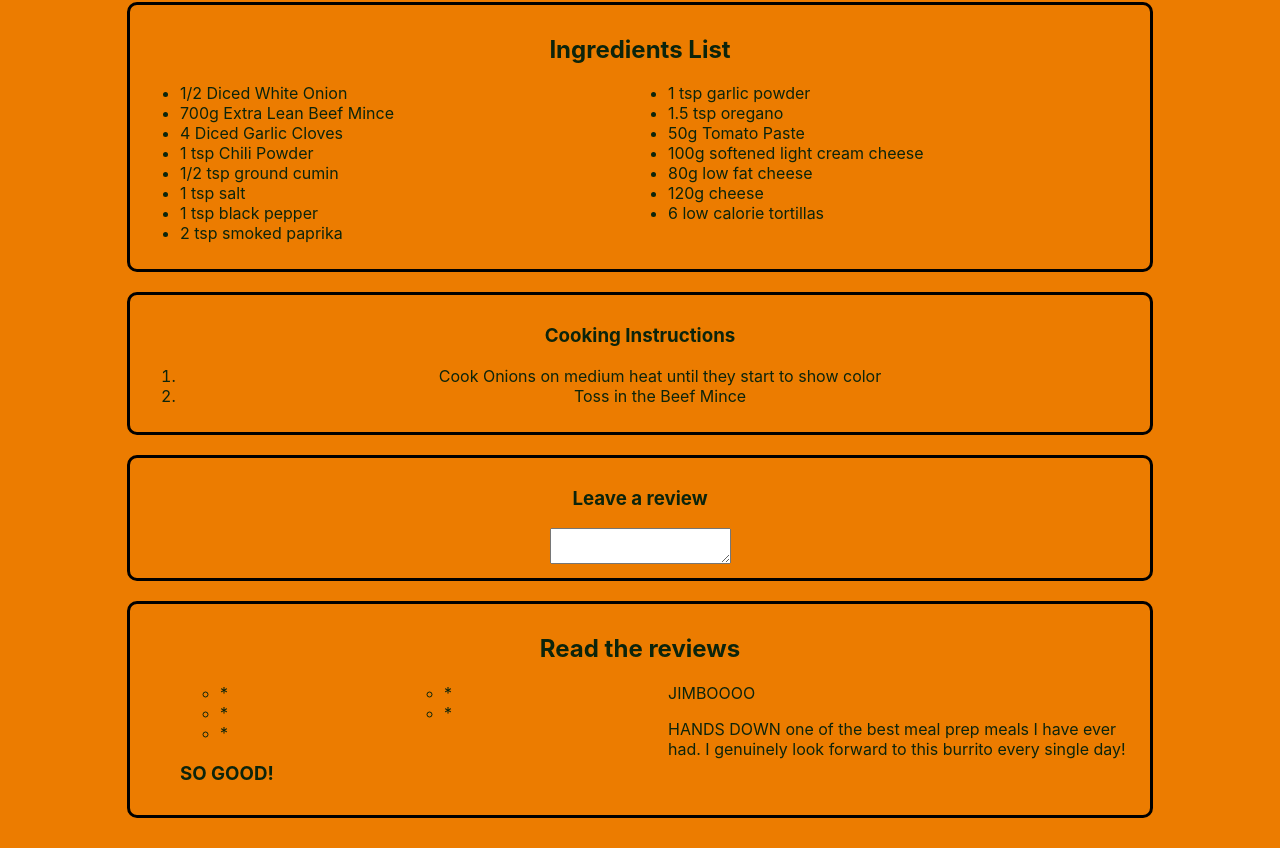
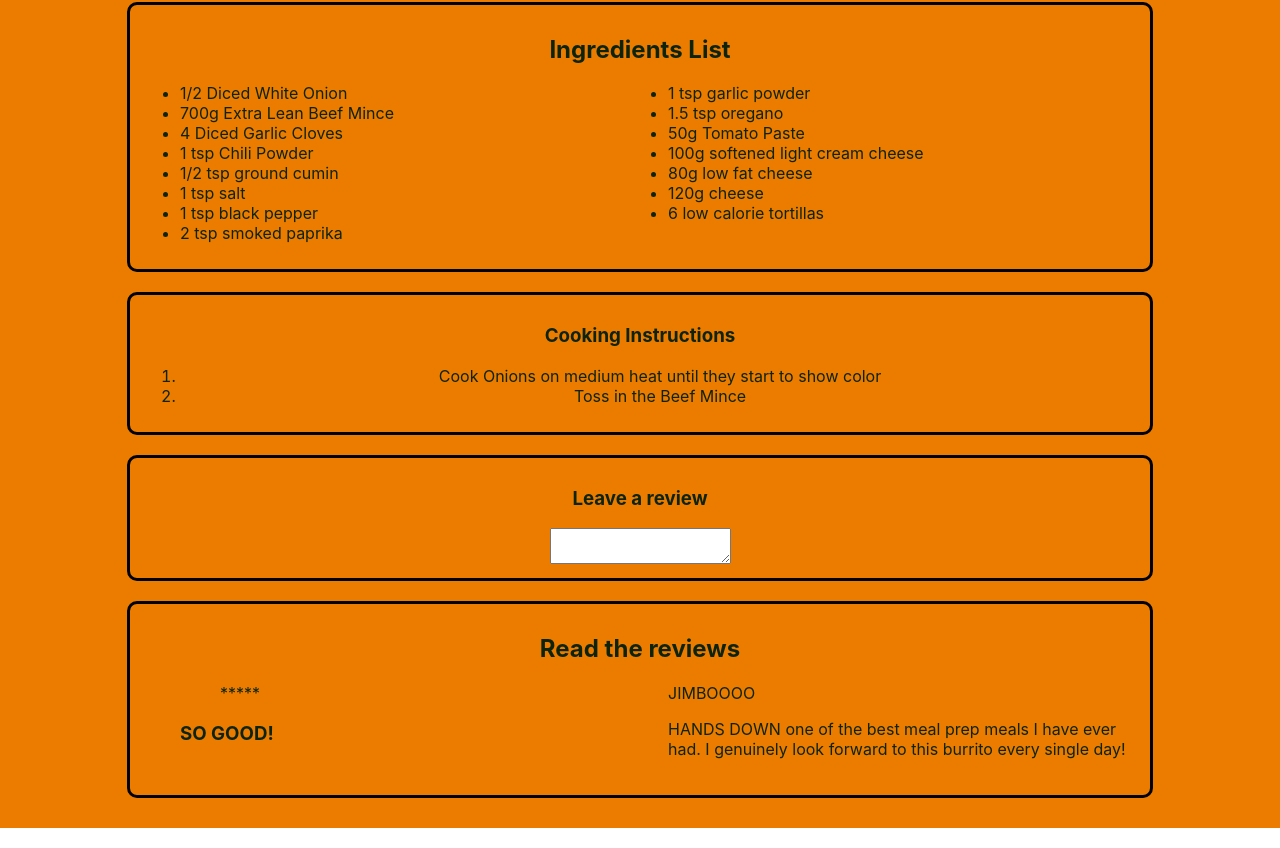
Before and after one commit to AlexDoss42/cookbook, a React (Create React App) app: page / in a window 1280 px wide. Shown: the part 1020-1868 px from the top of the page. Built offline with nearby package versions, Linux system fonts and the light colour scheme.

Commit message:
sets up the stars to be next to each other

```diff
--- /dev/null
+++ b/src/Components/StarRating.css
@@ -0,0 +1,7 @@
+.stars {
+    list-style-type: none;
+}
+
+.star {
+    display: inline-block;
+}
--- a/src/Components/StarRating.jsx
+++ b/src/Components/StarRating.jsx
@@ -1,11 +1,12 @@
 import React from 'react'
+import './StarRating.css'
 
 export const StarRating = ({rating}) => {
   return (
     <div>
-        <ul className='ingredients-list'>
+        <ul className='stars'>
          {[...Array(rating)].map(star => {
-            return<li>*</li>
+            return<li className='star'>*</li>
          })
          }
         </ul>
```
